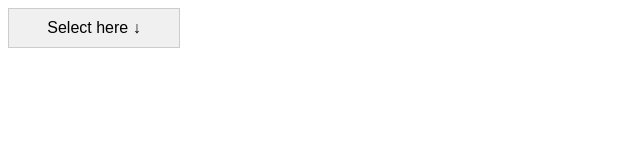
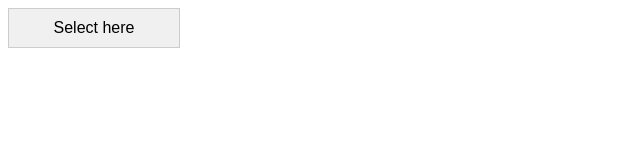
Before and after one commit to TewodrosAdimas/dropDown, a plain HTML site: page index.html in a window 1280 px wide. Shown: the full height of the page, 0-640 px from the left. Drawn offline with Linux system fonts and the light colour scheme.

Commit message:
unselect modidied

```diff
--- a/index.html
+++ b/index.html
@@ -8,7 +8,7 @@
 </head>
 <body>
     <div class="dropdown">
-        <div class="dropdown-toggle" onclick="toggleDropdown()">Select here ↓</div>
+        <div class="dropdown-toggle" onclick="toggleDropdown()">Select here</div>
         <div class="dropdown-menu">
             <div class="dropdown-item" onclick="selectOption('Option 1')">Option 1</div>
             <div class="dropdown-item" onclick="selectOption('Option 2')">Option 2</div>
```
Also changed, not shown: 1 other file.
